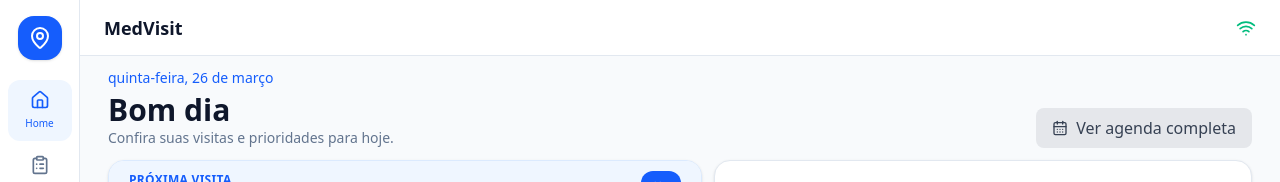
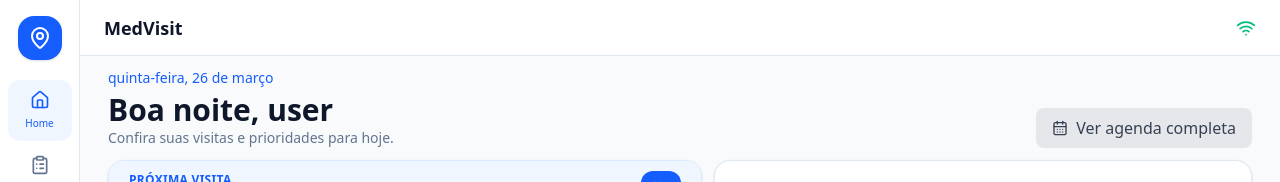
Before and after one commit to HenriqueFFreire/medvisit-app, a React (Vite) app: page / in a window 1280 px wide. Shown: the top 182 px of the page. Built offline with nearby package versions, Linux system fonts and the light colour scheme; no server answers; the database is empty; sample sign-in values are in the browser's storage.

Commit message:
Corrige saudacao da pagina inicial

```diff
--- a/src/pages/Dashboard.tsx
+++ b/src/pages/Dashboard.tsx
@@ -31,6 +31,13 @@ function getVisitLocation(visit: ScheduledVisit) {
   return [address.street, address.number, address.neighborhood].filter(Boolean).join(', ');
 }
 
+function getGreeting(date: Date): string {
+  const hour = date.getHours();
+  if (hour < 12) return 'Bom dia';
+  if (hour < 18) return 'Boa tarde';
+  return 'Boa noite';
+}
+
 export function Dashboard() {
   const navigate = useNavigate();
   const { user } = useAuth();
@@ -43,7 +50,9 @@ export function Dashboard() {
   const visitedCount = doctors.filter(doctor => isVisitedThisMonth(doctor, cycleDay)).length;
   const pendingCount = Math.max(doctors.length - visitedCount, 0);
   const progress = doctors.length > 0 ? Math.round((visitedCount / doctors.length) * 100) : 0;
-  const firstName = user?.name?.trim().split(' ')[0] || '';
+  const displayName = user?.name?.trim() || user?.email?.split('@')[0] || '';
+  const firstName = displayName.split(' ')[0];
+  const greeting = getGreeting(today);
 
   const todayVisits = useMemo(
     () => [...(todaySchedule?.visits ?? [])].sort((a, b) => a.scheduledTime.localeCompare(b.scheduledTime)),
@@ -65,7 +74,7 @@ export function Dashboard() {
           <div>
             <p className="text-sm font-medium text-blue-600">{format(today, "EEEE, d 'de' MMMM", { locale: ptBR })}</p>
             <h1 className="mt-1 text-2xl font-bold text-slate-900 sm:text-3xl">
-              Bom dia{firstName ? `, ${firstName}` : ''}
+              {greeting}{firstName ? `, ${firstName}` : ''}
             </h1>
             <p className="mt-1 text-sm text-slate-500 lg:mt-0">Confira suas visitas e prioridades para hoje.</p>
           </div>
```
